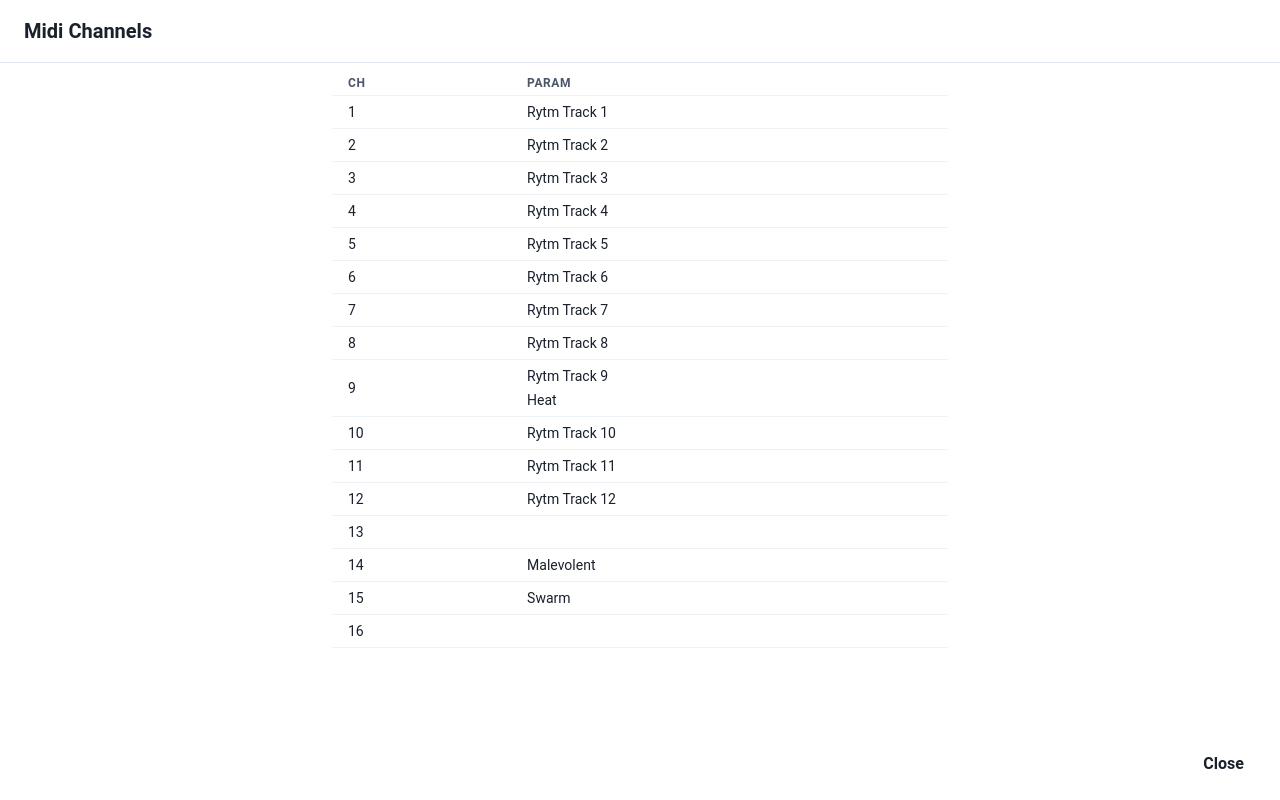
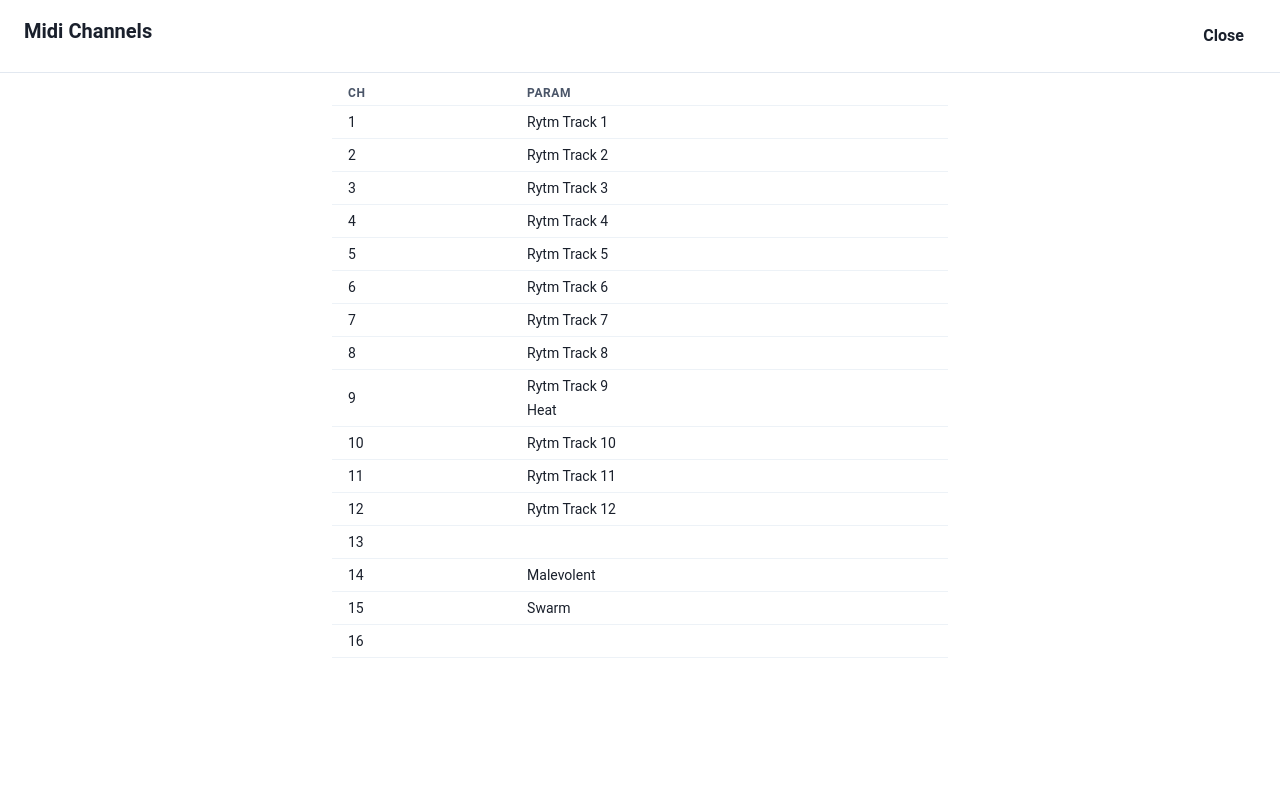
Before and after one commit to BernardCooley/midi-implementation, a Next.js app: page / in a window 1280 px wide. Both pictures are taken after a click on the button 51 px from the left and 44 px from the top of the page. Built offline with nearby package versions, Linux system fonts and the light colour scheme.

Commit message:
moved close button

```diff
--- a/app/components/MidiChannelTable.tsx
+++ b/app/components/MidiChannelTable.tsx
@@ -47,7 +47,12 @@
                 <DrawerOverlay />
                 <DrawerContent>
                     <DrawerHeader borderBottomWidth="1px">
-                        Midi Channels
+                        <Flex justifyContent="space-between">
+                            <Text>Midi Channels</Text>
+                            <Button variant="unstyled" mr={3} onClick={onClose}>
+                                Close
+                            </Button>
+                        </Flex>
                     </DrawerHeader>
                     <DrawerBody>
                         <Flex
@@ -91,11 +96,6 @@
                             </TableContainer>
                         </Flex>
                     </DrawerBody>
-                    <DrawerFooter>
-                        <Button variant="unstyled" mr={3} onClick={onClose}>
-                            Close
-                        </Button>
-                    </DrawerFooter>
                 </DrawerContent>
             </Drawer>
         </>
```
